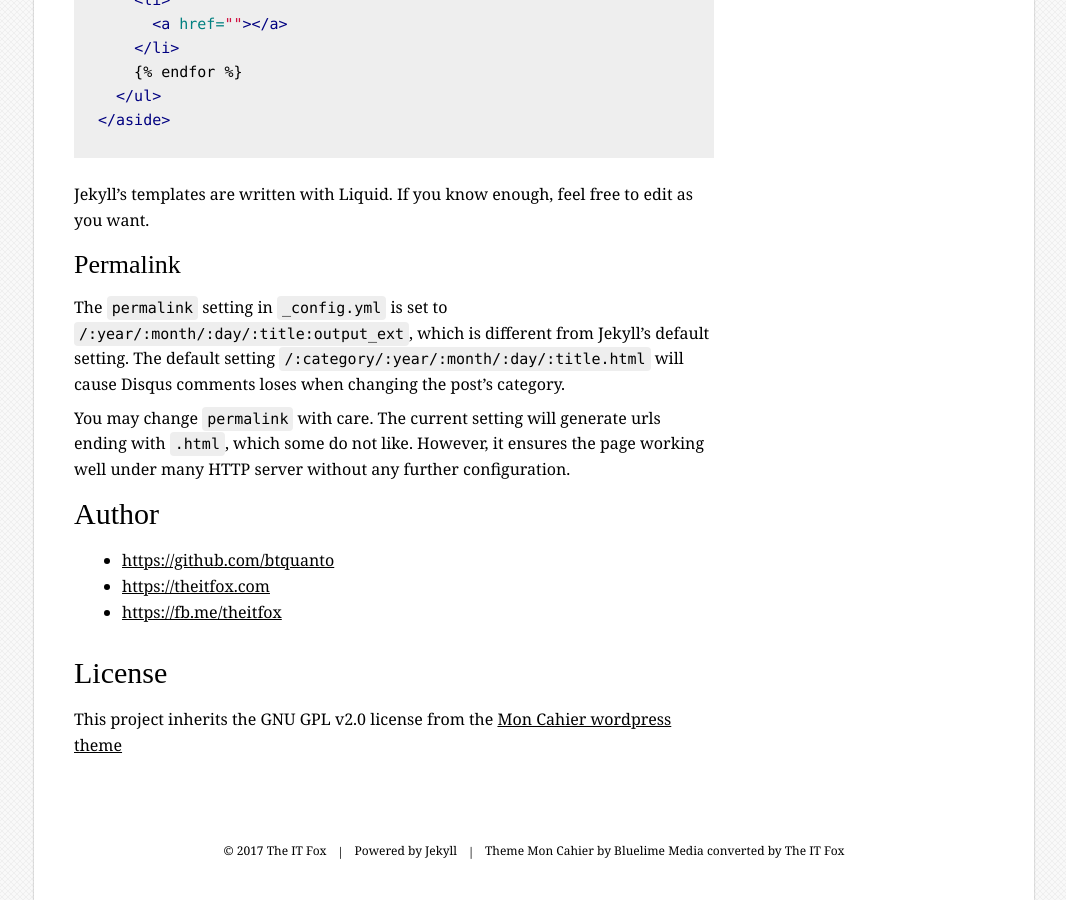
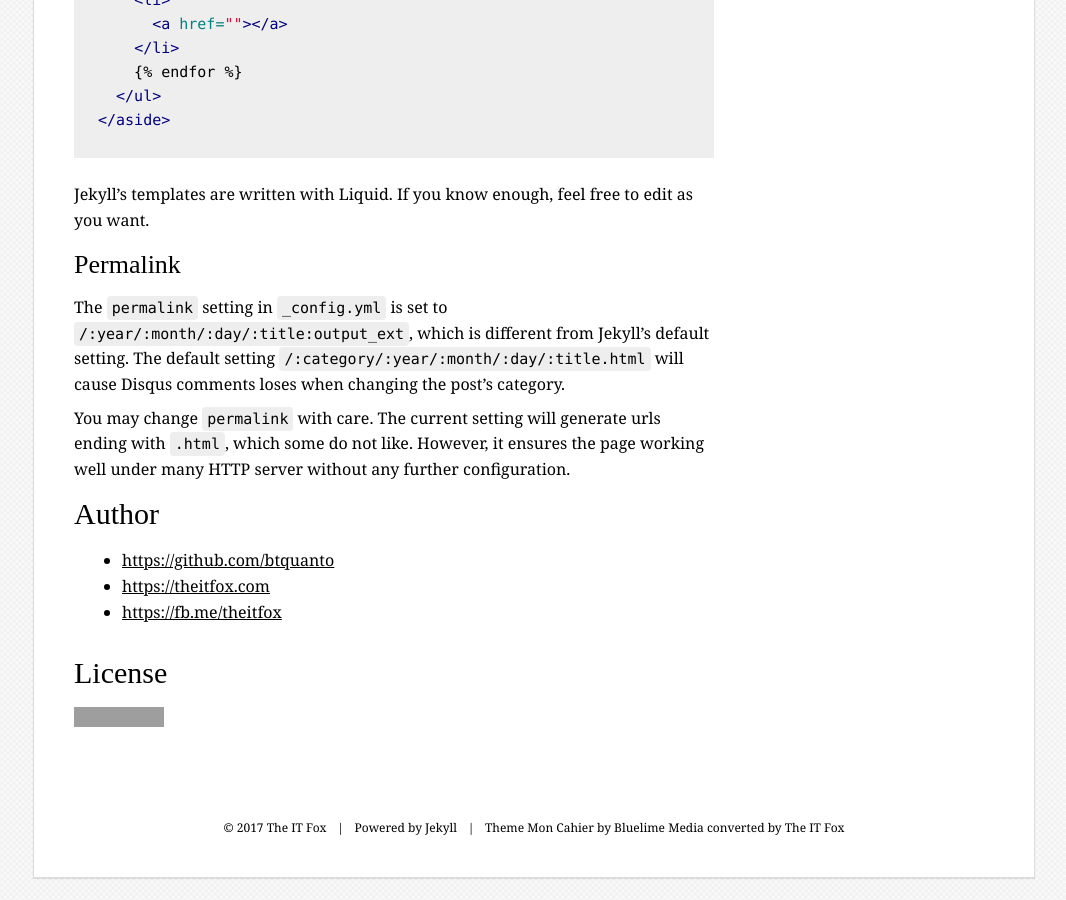
Before and after one commit to btquanto/jekyll_mon_cahier, a Jekyll site: the page built from about.md, in a window 1280 px wide and 900 px high, scrolled down 6873 px. Shown: the whole window, without its empty margins (106-1172 px from the left). Built offline with Jekyll 4.4.1, drawn with Linux system fonts in a browser that asks for light colours; some web fonts are replaced; comment, search, counter and statistics services are not loaded; grey boxes are pictures that could not be loaded.

Commit message:
Update License

```diff
--- a/about.md
+++ b/about.md
@@ -269,4 +269,4 @@ You may change `permalink` with care. The current setting will generate urls end
 
 # License
 
-This project inherits the GNU GPL v2.0 license from the [Mon Cahier wordpress theme](https://wordpress.org/themes/mon-cahier/)
+[![License: GPL v2](https://img.shields.io/badge/License-GPL%20v2-blue.svg)](https://img.shields.io/badge/License-GPL%20v2-blue.svg)
```
Also changed, not shown: README.md.
